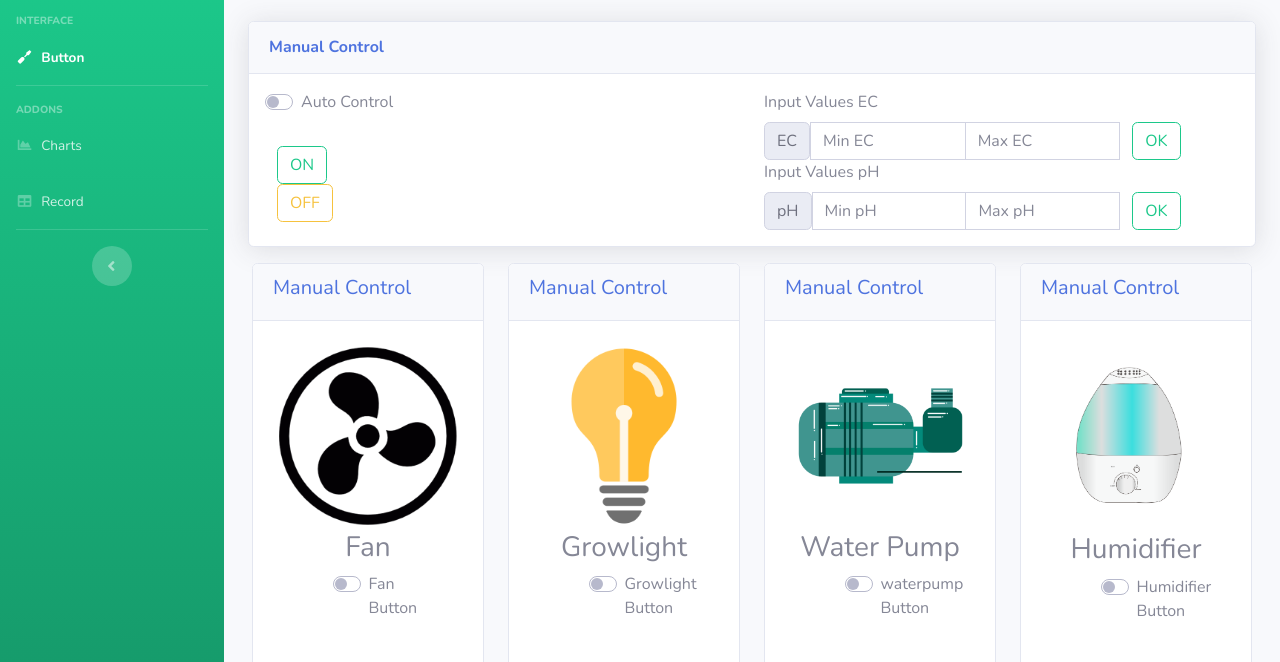
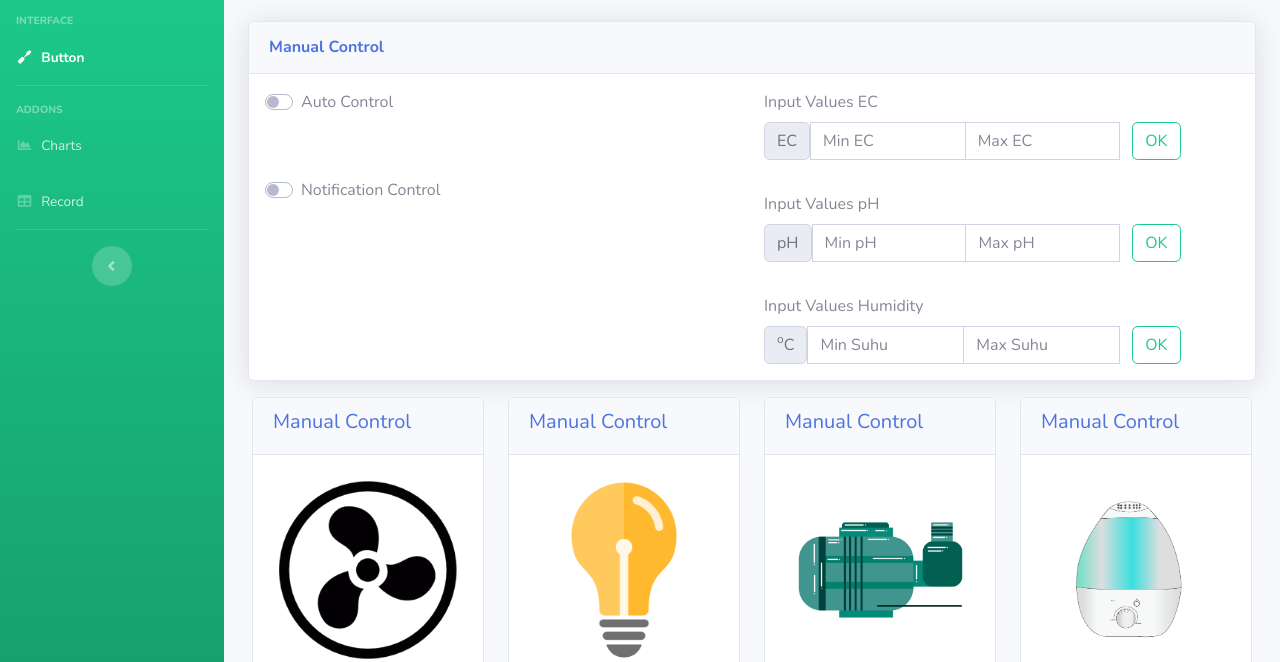
Before and after one commit to alpamarcello/alpamarcello.github.io, a website with bundled scripts: page buttons.html in a window 1280 px wide. Shown: the part 131-793 px from the top of the page. Built offline with nearby package versions, Linux system fonts and the light colour scheme.

Commit message:
menambahkan fungsi baru

```diff
--- a/buttons.html
+++ b/buttons.html
@@ -232,10 +232,28 @@
                                   <div class="d-grid gap-2 p-3"></div>
                                   <div class="row g-3">
                                   </div>
+                            <!--
                                   <div class="col-lg-3 col-sm-6 col-12">
                                     <button class="btn btn-outline-success" data-toggle="modal" data-target="#exampleModal">ON</button>
                                     <button class="btn btn-outline-warning">OFF</button>
                                   </div>
+                            -->
+                                  <div class="d-grid gap-2 p-3"></div>
+                                  <div class="custom-control custom-switch">
+                                    <input type="checkbox" class="custom-control-input" id="customSwitches">
+                                    <label class="custom-control-label" for="customSwitches">Notification Control</label>
+                                  </div>
+
+                                  <div class="d-grid gap-2 p-3"></div>
+                                  <div class="row g-3">
+                                  </div>
+                              <!--
+                                  <div class="col-lg-3 col-sm-6 col-12">
+                                    <button class="btn btn-outline-success" data-toggle="modal" data-target="#exampleModal">ON</button>
+                                    <button class="btn btn-outline-warning">OFF</button>
+                                  </div>
+                              -->
+
                                 </div>
 
                                 <div class="col-lg-6">
@@ -253,12 +271,24 @@
                                           </div>
                                       </div>
                                     </div>
+                                    <div class="d-grid gap-2 p-3"></div>
                                     <!--Nilai Input pH-->
                                     <label class="visually-hidden" for="nilai PH">Input Values pH </label>
                                     <div class="input-group">
                                     <div class="input-group-text">pH</div>
                                     <input type="number" min="0" max="2" class="form-control" id="nilai PH" placeholder="Min pH">
                                     <input type="number" min="2" max="5" class="form-control" id="nilai PH" placeholder="Max pH">
+                                        <div class="col-lg-3 col-sm-6 col-12 mt-lg-0 mt-2">
+                                        <button class="btn btn-outline-success">OK</button>
+                                        </div>
+                                    </div>
+                                    <div class="d-grid gap-2 p-3"></div>
+                                    <!--Nilai Input Suhu-->
+                                    <label class="visually-hidden" for="nilai Suhu">Input Values Humidity </label>
+                                    <div class="input-group">
+                                    <div class="input-group-text"><sup>o</sup>C</div>
+                                    <input type="number" min="0" class="form-control" id="nilai Suhu" placeholder="Min Suhu">
+                                    <input type="number" max="45" class="form-control" id="nilai Suhu" placeholder="Max Suhu">
                                         <div class="col-lg-3 col-sm-6 col-12 mt-lg-0 mt-2">
                                         <button class="btn btn-outline-success">OK</button>
                                         </div>
```
